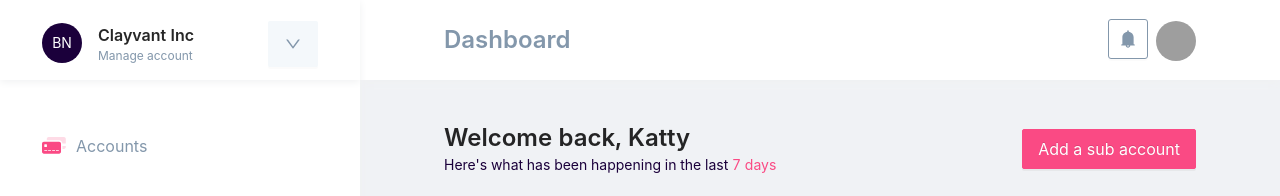
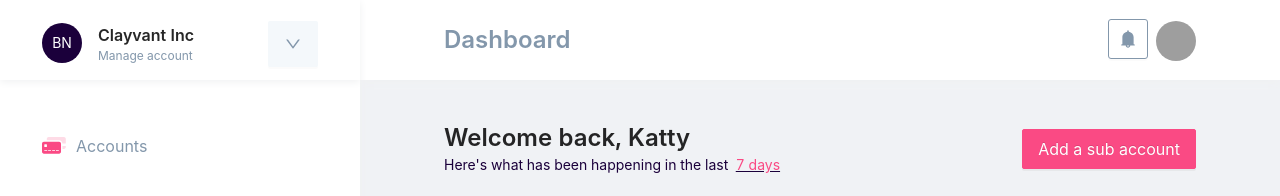
Before and after one commit to tibizy/getprospa-dashboard, a React (Create React App) app: page /dashboard in a window 1280 px wide. Shown: the top 196 px of the page. Built offline with nearby package versions, Linux system fonts and the light colour scheme; grey boxes are pictures that could not be loaded; a web font is replaced by a local one.

Commit message:
add underline to recent activities button

```diff
--- a/src/modules/dashboard/pages/home/Home.js
+++ b/src/modules/dashboard/pages/home/Home.js
@@ -31,7 +31,8 @@ function DashboardHome() {
           <Row justify="space-between" align="middle" gutter={[24, 24]}>
             <Col>
               <Typography.Title level={3} className="page-title no-margin">Welcome back, Katty</Typography.Title>
-              <Typography.Text level={3} className="page-sub-title">Here's what has been happening in the last <a>7 days</a></Typography.Text>
+              <Typography.Text level={3} className="page-sub-title">Here's what has been happening in the last &nbsp;
+              <Typography.Text underline><a>7 days</a></Typography.Text></Typography.Text>
             </Col>
             <Col>
               <Button size="large" type="primary">Add a sub account</Button>
```
